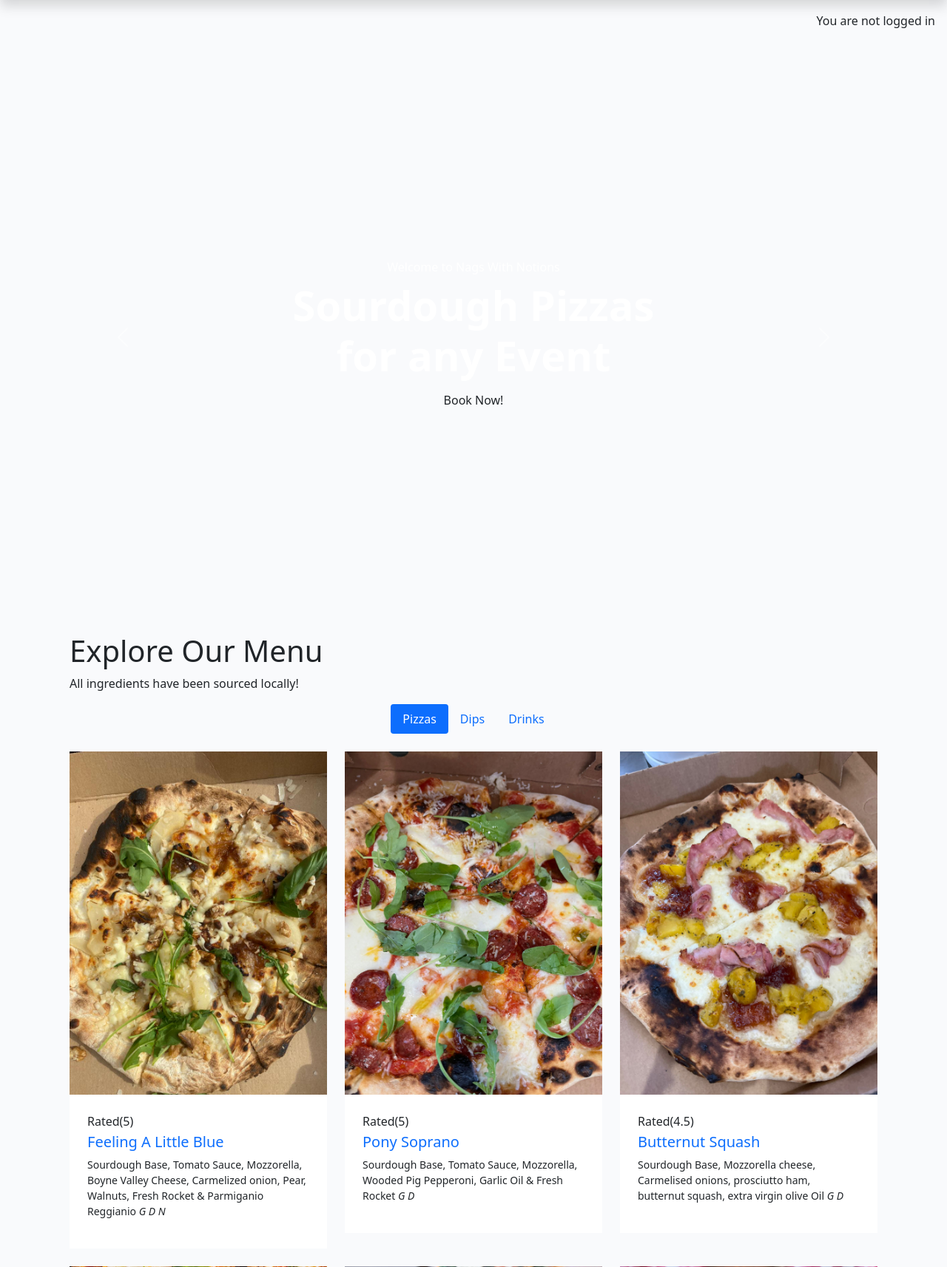
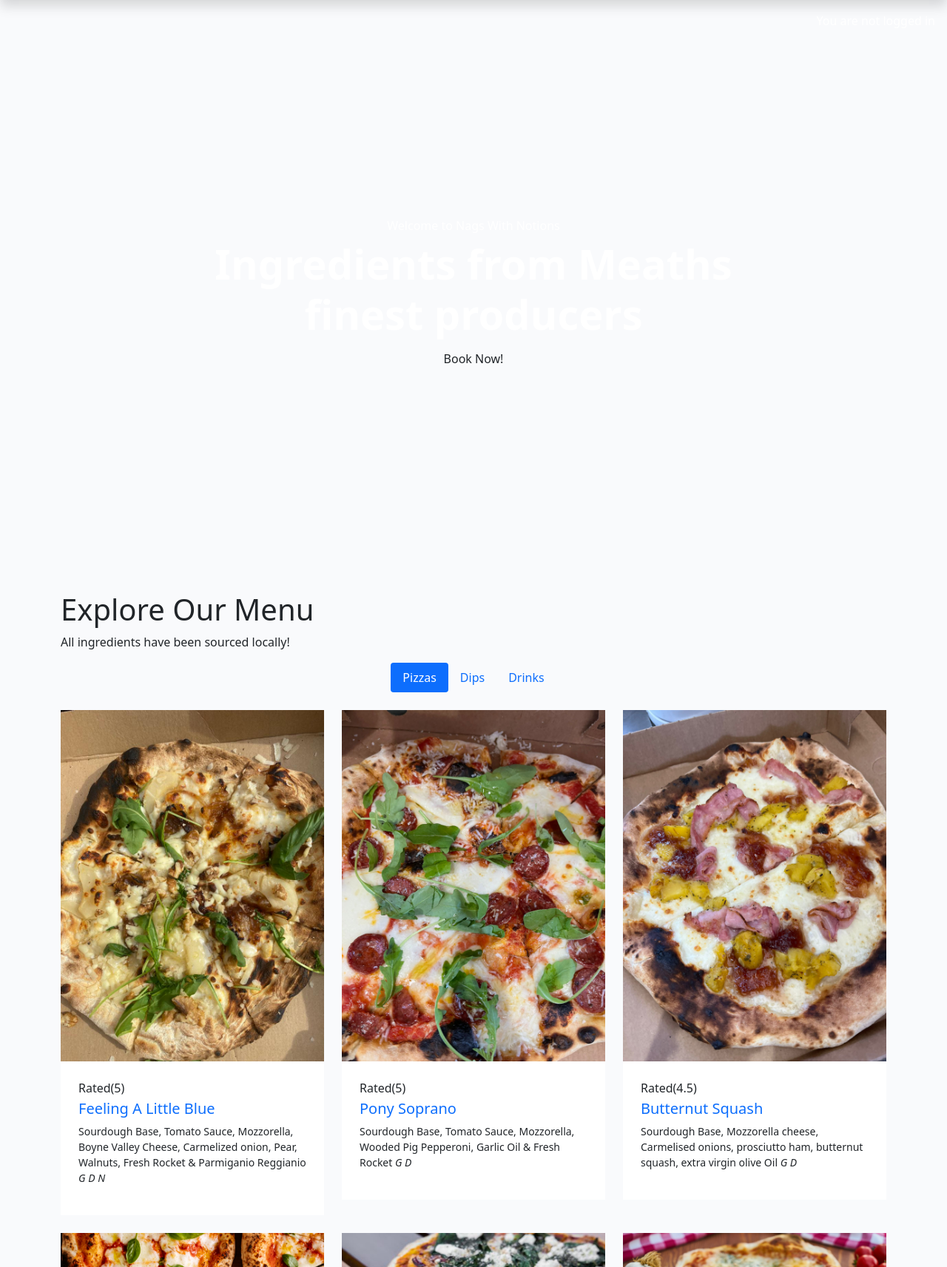
Before and after one commit to JWalshe86/Nags-With-Notions2.0, a Django app: page / in a window 1280 px wide. Shown: the part 72-1785 px from the top of the page at 74% size. Run offline with Django 4.2, Linux system fonts and the light colour scheme; some libraries are stand-ins or nearby versions.

Commit message:
remove carousel & style hero img background

```diff
--- a/templates/base.html
+++ b/templates/base.html
@@ -93,14 +93,16 @@
         {% if user.is_authenticated %}
         <p class="text-end m-3">You are logged in as {{ user }}</p>
         {% else %}
-        <p class="text-end m-3">You are not logged in</p>
+        <p class="position-absolute end-0 text-white m-3">You are not logged in</p>
         {% endif %}
 
 
-        <div class="container">
+        <div>
             {% block content %}
             {% endblock content %}
         </div>
+
+
 
     </main>
 
--- a/templates/index.html
+++ b/templates/index.html
@@ -6,51 +6,24 @@
 
 <body>
 
-    <!-- Hero Slider -->
 
     {% block content %}
 
-    <div id="heroSlider" class="carousel slide" data-ride="carousel">
-        <ol class="carousel-indicators">
-            <li data-target="#heroSlider" data-slide-to="1" class="active"></li>
-            <li data-target="#heroSlider" data-slide-to="2"></li>
-        </ol>
+    <!-- Hero Image -->
 
-        <div class="carousel-inner">
-            <div class="carousel-item text-center vh-100 active slide-1 bg-cover">
-                <div class=" container text-center h-100 d-flex align-items-center justify-content-center">
-                    <div class="row justify-content-center">
-                        <div class="col-lg-8">
-                            <h6 class="text-white">Welcome to Nags With Notions</h6>
-                            <h1 class="display-4 fw-bold text-white">Sourdough Pizzas for any Event</h1>
-                            <a href="{% url 'create_booking' %}" class="btn carousel__btn-primary">Book Now!</a>
-                        </div>
-                    </div>
-                </div>
-            </div>
-            <div class="carousel-item text-center vh-100 slide-2 bg-cover">
-                <div class="container h-100 text-center d-flex align-items-center justify-content-center">
-                    <div class="row justify-content-center">
-                        <div class="col-lg-8">
-                            <h6 class="text-white">Welcome to Nags With Notions</h6>
-                            <h1 class="display-4 fw-bold text-white">Ingredients from Meaths finest producers</h1>
-                            <a href="#" class="btn carousel__btn-primary">Order Now!</a>
-                        </div>
-                    </div>
+    <div id="hero" class="vh-100 hero-image bg-cover">
+        <div class="h-100 text-center d-flex align-items-center justify-content-center">
+            <div class="row justify-content-center">
+                <div class="col-lg-8">
+                    <h6 class="text-white">Welcome to Nags With Notions</h6>
+                    <h1 class="display-4 fw-bold text-white">Ingredients from Meaths finest producers</h1>
+                    <a href="{% url 'create_booking' %}" class="btn carousel__btn-primary">Book Now!</a>
                 </div>
             </div>
         </div>
-        <a class="carousel-control-prev" href="#heroSlider" role="button" data-slide="prev">
-            <span class="carousel-control-prev-icon" aria-hidden="true"></span>
-            <span class="sr-only">Previous</span>
-        </a>
-        <a class="carousel-control-next" href="#heroSlider" role="button" data-slide="next">
-            <span class="carousel-control-next-icon" aria-hidden="true"></span>
-            <span class="sr-only">Next</span>
-        </a>
     </div>
 
-    <!-- /.Hero Slider -->
+    <!-- /.Hero Image End -->
 
     <!-- Menu   -->
 
@@ -154,7 +127,8 @@
                                     </div>
                                     <h5 class="mt-1 mb-2"><a class="text-decoration-none text-black" href="#">Butternut
                                             Squash</a></h5>
-                                    <p class="small">Sourdough Base, Mozzorella cheese, Carmelised onions, prosciutto
+                                    <p class="small">Sourdough Base, Mozzorella cheese, Carmelised onions,
+                                        prosciutto
                                         ham, butternut squash, extra virgin olive Oil
                                         <i>G</i> <i>D</i>
                                     </p>
@@ -203,7 +177,8 @@
                                             <i class="ri-star-fill"></i>
                                         </span>
                                     </div>
-                                    <h5 class="mt-1 mb-2"><a class="text-decoration-none text-black" href="#">No Animals
+                                    <h5 class="mt-1 mb-2"><a class="text-decoration-none text-black" href="#">No
+                                            Animals
                                             Here</a></h5>
                                     <p class="small">Sourdough Base, Tomato Sauce, Vegan Mozzorella, Carmelised
                                         Onion, Green Olives, Vegan Pesto & Fresh Rocket <i>G</i> <i>H</i></p>
@@ -229,7 +204,8 @@
                                     </div>
                                     <h5 class="mt-1 mb-2"><a class="text-decoration-none text-black" href="#">Who's
                                             taking the Horse to France?</a></h5>
-                                    <p class="small">Sourdough Base with Garlic Butter, Mozzarella & Rosemary <i>G</i>
+                                    <p class="small">Sourdough Base with Garlic Butter, Mozzarella & Rosemary
+                                        <i>G</i>
                                         <i>D</i>
                                     </p>
                                 </div>
@@ -253,7 +229,8 @@
                                 <img id="aioli" class="img-fluid" src="/static/images/menu-images/Garlic-aioli-8.jpg"
                                     alt="image-of-garlic-aioli-dip">
                                 <div class="menu-item-content p-4">
-                                    <div></div> <!--empty div so jquery can catch it along with others with star div-->
+                                    <div></div>
+                                    <!--empty div so jquery can catch it along with others with star div-->
                                     <h5 class="mt-1 mb-2"><a class="text-decoration-none text-black" href="#">Garlic
                                             Aioli</a></h5>
                                     <p class="small">Mayonaisse, garlic, lemon juice, black pepper, salt</p>
@@ -266,7 +243,8 @@
                                 <img id="chili-honey" class="img-fluid w-100"
                                     src="/static/images/menu-images/chili-honey-dip.jpg" alt="image-of-chili-dip">
                                 <div class="menu-item-content p-4">
-                                    <div></div> <!--empty div so jquery can catch it along with others with star div-->
+                                    <div></div>
+                                    <!--empty div so jquery can catch it along with others with star div-->
                                     <h5 class="mt-1 mb-2"><a class="text-decoration-none text-black" href="#">Chili
                                             Honey Dip</a></h5>
                                     <p class="small">Chili flakes, chili powder, garlic & honey</p>
@@ -279,7 +257,8 @@
                                 <img class="img-fluid w-100" src="/static/images/menu-images/mayonaisse.jpg"
                                     alt="image-of-mayonaisse-dip">
                                 <div class="menu-item-content p-4">
-                                    <div></div> <!--empty div so jquery can catch it along with others with star div-->
+                                    <div></div>
+                                    <!--empty div so jquery can catch it along with others with star div-->
                                     <h5 class="mt-1 mb-2"><a class="text-decoration-none text-black"
                                             href="#">Mayonaisse</a></h5>
                                     <p class="small">Eggs, mustard, sunflower oil, lemon juice</p>
@@ -292,7 +271,8 @@
                                 <img class="img-fluid w-100" src="/static/images/menu-images/ketchup.jpg"
                                     alt="image-of-ketchup-sauce">
                                 <div class="menu-item-content p-4">
-                                    <div></div> <!--empty div so jquery can catch it along with others with star div-->
+                                    <div></div>
+                                    <!--empty div so jquery can catch it along with others with star div-->
                                     <h5 class="mt-1 mb-2"><a class="text-decoration-none text-black"
                                             href="#">Ketchup</a></h5>
                                     <p class="small">Tomato, vinegar, sugar, garlic, mustard</p>
```
Also changed, not shown: README.md, static/images/snapedit_1706121419741.png (added), 3 other files.
